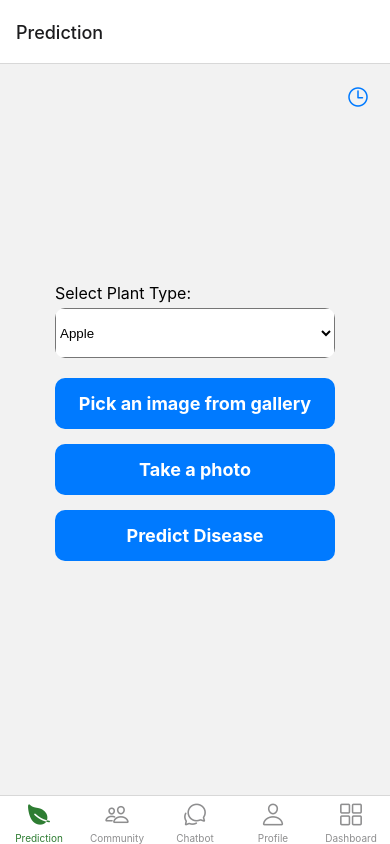
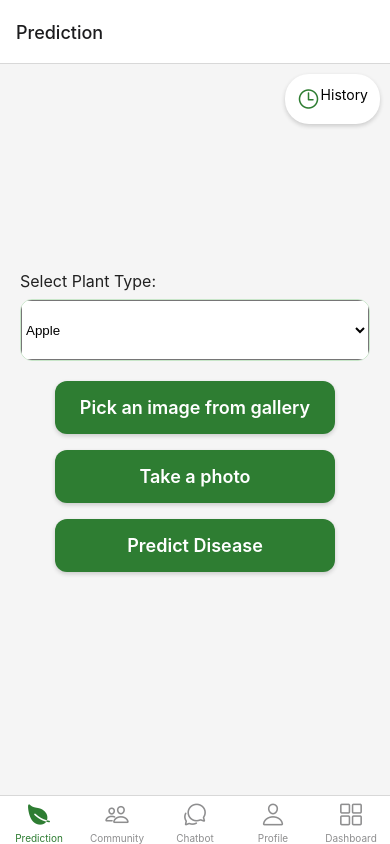
Before and after one commit to cd011/Crop_Pulse_MobileApp, a React Native app: screen /GeneralUserTabs in a window 390 px wide. Built offline with nearby package versions, Linux system fonts and the light colour scheme.

Commit message:
Added styles to prediction page, prediction history page. Added refresh to prediction history

```diff
--- a/screens/generalUser/GeneralUserTabs.js
+++ b/screens/generalUser/GeneralUserTabs.js
@@ -56,7 +56,7 @@ const GeneralUserTabs = () => {
     >
       <Tab.Screen name="Prediction" component={PredictionScreen} />
       <Tab.Screen
-        name="PredictionHistory"
+        name="Prediction History"
         component={PredictionHistoryScreen}
         options={{
           tabBarButton: () => null,
--- a/screens/generalUser/PredictionHistoryScreen.js
+++ b/screens/generalUser/PredictionHistoryScreen.js
@@ -9,6 +9,7 @@ import {
   ScrollView,
   Alert,
   ActivityIndicator,
+  RefreshControl, // Import RefreshControl
 } from "react-native";
 import {
   collection,
@@ -21,6 +22,8 @@ import {
 import { auth, db } from "../../firebase";
 import { useNavigation } from "@react-navigation/native";
 import { useCommunityAndChatbot } from "./useCommunityAndChatbot";
+import { Colors, Typography, GlobalStyles } from "../globalStyles"; // Import global styles
+import { Ionicons } from "@expo/vector-icons";
 
 const PredictionHistoryScreen = () => {
   const [predictions, setPredictions] = useState([]);
@@ -29,6 +32,7 @@ const PredictionHistoryScreen = () => {
   const [treatments, setTreatments] = useState([]);
   const [isModalVisible, setIsModalVisible] = useState(false);
   const [loading, setLoading] = useState(true);
+  const [isRefreshing, setIsRefreshing] = useState(false); // State for refresh control
   const navigation = useNavigation();
 
   useEffect(() => {
@@ -91,6 +95,7 @@ const PredictionHistoryScreen = () => {
       Alert.alert("Error", "Failed to load prediction history");
     } finally {
       setLoading(false);
+      setIsRefreshing(false); // Set refreshing state to false after data is fetched
     }
   };
 
@@ -169,6 +174,11 @@ const PredictionHistoryScreen = () => {
     </TouchableOpacity>
   );
 
+  const onRefresh = () => {
+    setIsRefreshing(true); // Set refreshing to true when user pulls to refresh
+    fetchPredictionHistory(); // Fetch the data again
+  };
+
   if (loading) {
     return (
       <View style={styles.loadingContainer}>
@@ -190,11 +200,17 @@ const PredictionHistoryScreen = () => {
           renderItem={renderPredictionItem}
           keyExtractor={(item) => item.id}
           contentContainerStyle={styles.listContainer}
+          refreshControl={
+            <RefreshControl
+              refreshing={isRefreshing} // Bind refreshing state to the RefreshControl
+              onRefresh={onRefresh} // Set the function to call on pull to refresh
+            />
+          }
         />
       )}
 
       <Modal
-        animationType="slide"
+        animationType="fade"
         transparent={true}
         visible={isModalVisible}
         onRequestClose={() => setIsModalVisible(false)}
@@ -249,16 +265,22 @@ const PredictionHistoryScreen = () => {
 
                 <View style={styles.buttonContainer}>
                   <TouchableOpacity
-                    style={styles.actionButton}
+                    style={[styles.modalButton, styles.chatbotButton]}
                     onPress={handleAskChatbotForPrediction}
                   >
+                    <Ionicons
+                      name="chatbubbles-outline"
+                      size={20}
+                      color="white"
+                    />
                     <Text style={styles.buttonText}>Ask Chatbot</Text>
                   </TouchableOpacity>
 
                   <TouchableOpacity
-                    style={styles.actionButton}
+                    style={[styles.modalButton, styles.communityButton]}
                     onPress={handleAskCommunityForPrediction}
                   >
+                    <Ionicons name="people-outline" size={20} color="white" />
                     <Text style={styles.buttonText}>Ask Community</Text>
                   </TouchableOpacity>
                 </View>
@@ -281,7 +303,8 @@ const PredictionHistoryScreen = () => {
 const styles = StyleSheet.create({
   container: {
     flex: 1,
-    backgroundColor: "#f5f5f5",
+    backgroundColor: Colors.background,
+    padding: 10,
   },
   loadingContainer: {
     flex: 1,
@@ -289,9 +312,9 @@ const styles = StyleSheet.create({
     alignItems: "center",
   },
   loadingText: {
+    ...Typography.body,
     marginTop: 10,
-    fontSize: 16,
-    color: "#666",
+    color: Colors.text,
   },
   emptyContainer: {
     flex: 1,
@@ -299,22 +322,22 @@ const styles = StyleSheet.create({
     alignItems: "center",
   },
   emptyText: {
-    fontSize: 16,
-    color: "#666",
+    ...Typography.body,
+    color: Colors.text,
   },
   listContainer: {
     padding: 10,
   },
   predictionItem: {
-    backgroundColor: "white",
-    padding: 15,
-    borderRadius: 10,
-    marginBottom: 10,
-    elevation: 2,
-    shadowColor: "#000",
-    shadowOffset: { width: 0, height: 1 },
-    shadowOpacity: 0.22,
-    shadowRadius: 2.22,
+    backgroundColor: Colors.white,
+    padding: 16,
+    borderRadius: 12,
+    marginBottom: 12,
+    elevation: 3,
+    shadowColor: Colors.text,
+    shadowOffset: { width: 0, height: 2 },
+    shadowOpacity: 0.15,
+    shadowRadius: 4,
   },
   plantType: {
     fontSize: 16,
@@ -337,39 +360,53 @@ const styles = StyleSheet.create({
     flex: 1,
     justifyContent: "center",
     alignItems: "center",
-    backgroundColor: "rgba(0,0,0,0.5)",
   },
   modalContent: {
-    width: "90%",
+    backgroundColor: "white",
+    borderRadius: 24,
+    padding: 24,
+    width: "85%",
     maxHeight: "80%",
-    backgroundColor: "white",
-    borderRadius: 20,
-    padding: 20,
     alignItems: "center",
+    shadowColor: "#000",
+    shadowOffset: {
+      width: 0,
+      height: 4,
+    },
+    shadowOpacity: 0.25,
+    shadowRadius: 12,
+    elevation: 8,
   },
   modalTitle: {
     fontSize: 22,
-    fontWeight: "bold",
-    marginBottom: 15,
+    fontWeight: "700",
+    marginBottom: 16,
+    color: "#1a1a1a",
+    letterSpacing: -0.5,
   },
   scrollContainer: {
     width: "100%",
   },
   section: {
-    marginBottom: 20,
+    marginBottom: 24,
     width: "100%",
   },
   sectionTitle: {
     fontSize: 18,
-    fontWeight: "bold",
-    marginBottom: 10,
+    fontWeight: "700",
+    marginBottom: 12,
+    color: "#1a1a1a",
+    letterSpacing: -0.5,
   },
   predictionText: {
     fontSize: 16,
     marginBottom: 5,
   },
   followUpItem: {
-    marginBottom: 10,
+    marginBottom: 12,
+    padding: 12,
+    backgroundColor: "rgba(0,0,0,0.02)",
+    borderRadius: 8,
   },
   questionText: {
     fontSize: 14,
@@ -380,9 +417,10 @@ const styles = StyleSheet.create({
     fontSize: 14,
   },
   treatmentText: {
-    fontSize: 14,
-    marginBottom: 5,
-    paddingLeft: 10,
+    marginBottom: 8,
+    paddingLeft: 12,
+    color: "#444",
+    lineHeight: 20,
   },
   buttonContainer: {
     flexDirection: "row",
@@ -404,8 +442,30 @@ const styles = StyleSheet.create({
   },
   buttonText: {
     color: "white",
-    fontWeight: "bold",
-    fontSize: 16,
+    marginLeft: 8,
+    fontWeight: "600",
+  },
+  modalButton: {
+    flexDirection: "row",
+    alignItems: "center",
+    padding: 14,
+    borderRadius: 12,
+    width: "45%",
+    justifyContent: "center",
+    shadowColor: "#000",
+    shadowOffset: {
+      width: 0,
+      height: 2,
+    },
+    shadowOpacity: 0.1,
+    shadowRadius: 4,
+    elevation: 3,
+  },
+  chatbotButton: {
+    backgroundColor: "#34C759",
+  },
+  communityButton: {
+    backgroundColor: "#007AFF",
   },
 });
 
--- a/screens/generalUser/PredictionScreen.js
+++ b/screens/generalUser/PredictionScreen.js
@@ -21,6 +21,7 @@ import { auth, db } from "../../firebase";
 import Checkbox from "expo-checkbox";
 import { Ionicons } from "@expo/vector-icons";
 import { useCommunityAndChatbot } from "./useCommunityAndChatbot";
+import { Colors, Typography, GlobalStyles } from "../globalStyles"; // Import global styles
 
 const MAX_IMAGE_SIZE = 1024 * 1024;
 
@@ -386,9 +387,10 @@ const PredictionScreen = () => {
     <View style={styles.container}>
       <TouchableOpacity
         style={styles.historyButton}
-        onPress={() => navigation.navigate("PredictionHistory")}
+        onPress={() => navigation.navigate("Prediction History")}
       >
-        <Ionicons name="time-outline" size={24} color="#007AFF" />
+        <Ionicons name="time-outline" size={24} color={Colors.primary} />
+        <Text>History</Text>
       </TouchableOpacity>
       <View style={styles.pickerContainer}>
         <Text style={styles.label}>Select Plant Type:</Text>
@@ -421,7 +423,7 @@ const PredictionScreen = () => {
         <Text style={styles.buttonText}>Predict Disease</Text>
       </TouchableOpacity>
       <Modal
-        animationType="slide"
+        animationType="fade"
         transparent={true}
         visible={isDialogVisible}
         onRequestClose={() => setIsDialogVisible(false)}
@@ -470,7 +472,8 @@ const PredictionScreen = () => {
                   >
                     <Text style={styles.modalButtonText}>Ask Community</Text>
                   </TouchableOpacity>
-
+                </View>
+                <View style={styles.modalButtonContainer2}>
                   <TouchableOpacity
                     style={[
                       styles.modalButton,
@@ -526,121 +529,179 @@ const PredictionScreen = () => {
 };
 
 const styles = StyleSheet.create({
+  // Main container styles
   container: {
+    flex: 1,
+    backgroundColor: Colors.background,
+    padding: 20,
+    justifyContent: "center",
+    alignItems: "center",
+  },
+  loadingContainer: {
     flex: 1,
     justifyContent: "center",
     alignItems: "center",
-    padding: 20,
   },
+  loadingText: {
+    ...Typography.body,
+    marginTop: 10,
+    color: Colors.text,
+  },
+  emptyContainer: {
+    flex: 1,
+    justifyContent: "center",
+    alignItems: "center",
+  },
+  emptyText: {
+    ...Typography.body,
+    color: Colors.text,
+  },
+  listContainer: {
+    padding: 10,
+  },
+
+  // Prediction Item Card
+  predictionItem: {
+    backgroundColor: Colors.white,
+    padding: 16,
+    borderRadius: 12,
+    marginBottom: 12,
+    elevation: 3,
+    shadowColor: Colors.text,
+    shadowOffset: { width: 0, height: 2 },
+    shadowOpacity: 0.15,
+    shadowRadius: 4,
+  },
+  plantType: {
+    ...Typography.h2,
+    marginBottom: 8,
+  },
+  disease: {
+    ...Typography.body,
+    marginBottom: 4,
+  },
+  confidence: {
+    ...Typography.body,
+    marginBottom: 4,
+  },
+  date: {
+    ...Typography.caption,
+  },
+
+  // Plant Type Picker
   pickerContainer: {
-    width: "80%",
+    width: "100%",
     marginBottom: 20,
   },
   pickerWrapper: {
-    backgroundColor: "#f0f0f0",
-    borderRadius: 10,
+    backgroundColor: Colors.white,
+    borderRadius: 12,
     overflow: "hidden",
+    borderWidth: 1,
+    borderColor: Colors.primaryLight,
   },
   label: {
-    fontSize: 16,
-    marginBottom: 5,
+    ...Typography.body,
+    marginBottom: 8,
   },
   picker: {
     width: "100%",
-    height: 50,
+    height: 60,
   },
+
+  // Image Upload Section
   title: {
-    fontSize: 24,
-    fontWeight: "bold",
+    ...Typography.h1,
     marginBottom: 20,
   },
   subtitle: {
-    fontSize: 18,
+    ...Typography.h2,
     marginBottom: 30,
   },
   button: {
-    backgroundColor: "#007AFF",
-    padding: 15,
-    borderRadius: 10,
+    backgroundColor: Colors.primary,
+    padding: 16,
+    borderRadius: 12,
     width: "80%",
     alignItems: "center",
-    marginBottom: 15,
+    marginBottom: 16,
+    elevation: 3,
+    shadowColor: Colors.text,
+    shadowOffset: { width: 0, height: 2 },
+    shadowOpacity: 0.2,
+    shadowRadius: 4,
   },
   buttonText: {
-    color: "white",
-    fontSize: 18,
-    fontWeight: "bold",
+    ...Typography.button,
   },
   image: {
     width: 200,
     height: 200,
     marginVertical: 20,
+    borderRadius: 12,
+    borderWidth: 2,
+    borderColor: Colors.primaryLight,
   },
-  predictionContainer: {
-    marginTop: 20,
-    alignItems: "center",
+
+  // History Button
+  historyButton: {
+    position: "absolute",
+    flexDirection: "row",
+    top: 10,
+    right: 10,
+    padding: 12,
+    borderRadius: 24,
+    backgroundColor: Colors.white,
+    elevation: 4,
+    shadowColor: Colors.text,
+    shadowOffset: { width: 0, height: 2 },
+    shadowOpacity: 0.2,
+    shadowRadius: 4,
+    zIndex: 1,
   },
-  predictionText: {
-    fontSize: 16,
-    marginBottom: 10,
-  },
+
+  // Modal Styles
   modalContainer: {
     flex: 1,
     justifyContent: "center",
     alignItems: "center",
-    backgroundColor: "rgba(0,0,0,0.5)",
+    padding: 16,
   },
   modalContent: {
     width: "90%",
-    backgroundColor: "white",
+    backgroundColor: Colors.white,
     borderRadius: 20,
     padding: 20,
     alignItems: "center",
-    shadowColor: "#000",
-    shadowOffset: {
-      width: 0,
-      height: 2,
-    },
+    shadowColor: Colors.text,
+    shadowOffset: { width: 0, height: 4 },
     shadowOpacity: 0.25,
-    shadowRadius: 4,
+    shadowRadius: 8,
     elevation: 5,
   },
   modalTitle: {
-    fontSize: 22,
+    fontSize: 20,
     fontWeight: "bold",
     marginBottom: 15,
   },
+  scrollContainer: {
+    width: "100%",
+  },
+  section: {
+    marginBottom: 24,
+    width: "100%",
+  },
+  sectionTitle: {
+    ...Typography.h2,
+    marginBottom: 12,
+  },
   predictionText: {
-    fontSize: 18,
-    marginBottom: 10,
-    textAlign: "center",
-  },
-  modalButtonContainer: {
-    flexDirection: "row",
-    justifyContent: "space-between",
-    marginTop: 15,
-  },
-  modalButton: {
-    backgroundColor: "#007AFF",
-    padding: 10,
-    borderRadius: 10,
-    marginHorizontal: 5,
-  },
-  cancelButton: {
-    backgroundColor: "red",
-  },
-  modalButtonText: {
-    color: "white",
-    fontWeight: "bold",
-  },
-  followUpTitle: {
-    fontSize: 18,
-    fontWeight: "bold",
-    marginTop: 15,
+    fontSize: 15,
     marginBottom: 10,
   },
+
+  // Follow-up Questions
   followUpContainer: {
-    maxHeight: 200,
     width: "100%",
   },
   checkboxContainer: {
@@ -659,16 +720,14 @@ const styles = StyleSheet.create({
   questionText: {
     flex: 1,
   },
-  disabledButton: {
-    backgroundColor: "#cccccc",
-    opacity: 0.7,
+  followUpItem: {
+    marginBottom: 12,
   },
-  treatmentsTitle: {
-    fontSize: 20,
-    fontWeight: "bold",
-    marginTop: 15,
-    marginBottom: 10,
+  answerText: {
+    ...Typography.body,
   },
+
+  // Treatment Section
   treatmentsContainer: {
     maxHeight: 300,
     width: "100%",
@@ -679,12 +738,80 @@ const styles = StyleSheet.create({
     marginBottom: 10,
     paddingHorizontal: 10,
   },
-  historyButton: {
-    position: "absolute",
-    top: 10,
-    right: 10,
-    padding: 10,
-    zIndex: 1,
+  treatmentsTitle: {
+    fontSize: 20,
+    fontWeight: "bold",
+    marginTop: 15,
+    marginBottom: 10,
+  },
+
+  // Button Container and Action Buttons
+  buttonContainer: {
+    flexDirection: "row",
+    flexWrap: "wrap",
+    justifyContent: "space-between",
+    marginTop: 16,
+    marginBottom: 20,
+  },
+  modalButtonContainer: {
+    flexDirection: "row",
+    justifyContent: "space-between",
+    flexWrap: "wrap",
+    marginTop: 16,
+  },
+  modalButtonContainer2: {
+    flexDirection: "row",
+    flexWrap: "wrap",
+    justifyContent: "space-between",
+    marginTop: 16,
+  },
+  modalButton: {
+    flexDirection: "row",
+    marginRight: 4,
+    marginLeft: 4,
+    backgroundColor: Colors.primary,
+    padding: 12,
+    borderRadius: 12,
+    alignItems: "center",
+    marginBottom: 8,
+  },
+  actionButton: {
+    backgroundColor: Colors.primary,
+    padding: 12,
+    borderRadius: 12,
+    minWidth: 120,
+    alignItems: "center",
+    marginHorizontal: 4,
+    marginBottom: 8,
+  },
+  cancelButton: {
+    backgroundColor: Colors.error,
+  },
+  closeButton: {
+    backgroundColor: Colors.error,
+    marginTop: 12,
+    width: "100%",
+  },
+  modalButtonText: {
+    color: "white",
+    marginLeft: 8,
+    fontWeight: "600",
+  },
+  disabledButton: {
+    backgroundColor: Colors.primaryLight,
+    opacity: 0.7,
+  },
+
+  // Prediction Results
+  predictionContainer: {
+    marginTop: 20,
+    alignItems: "center",
+  },
+  followUpTitle: {
+    fontSize: 18,
+    fontWeight: "bold",
+    marginTop: 15,
+    marginBottom: 10,
   },
 });
 
```
